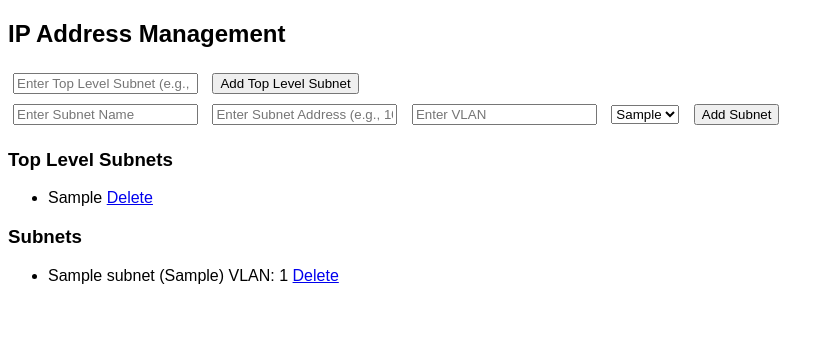
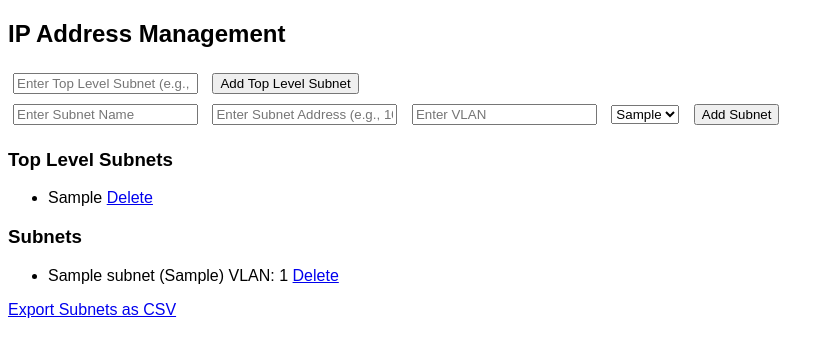
Before and after one commit to marcmylemans/Flask-IPAM, a Flask app: page / in a window 1280 px wide. Shown: the top 357 px of the page, without its empty margins (0-834 px from the left). Run offline with Flask 3, Linux system fonts and the light colour scheme; tables that the repository leaves empty hold one stand-in row (values such as "Sample post").

Commit message:
Update index.html

```diff
--- a/templates/index.html
+++ b/templates/index.html
@@ -37,4 +37,5 @@
             <li>{{ subnet.name }} ({{ subnet.subnet }}) VLAN: {{ subnet.vlan }} <a href="/delete_subnet/{{ subnet.id }}">Delete</a></li>
         {% endfor %}
     </ul>
+<a href="/export_csv">Export Subnets as CSV</a>
 {% endblock %}
```
